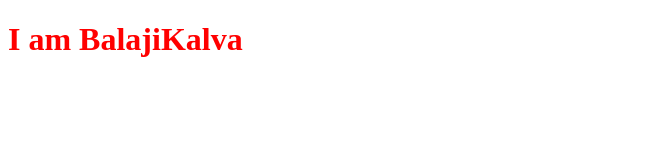
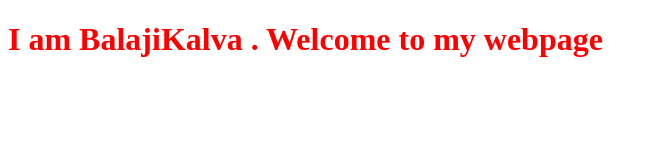
Before and after one commit to Balajikalva/JSforWebDevops, a plain HTML site: page site/index.html in a window 1280 px wide. Shown: the whole page, without its empty margins (0-657 px from the left). Drawn offline with Linux system fonts and the light colour scheme.

Commit message:
added small content to index.html.

```diff
--- a/site/index.html
+++ b/site/index.html
@@ -12,6 +12,6 @@
 		</style>
 	</head>
 	<body>
-		<h1> I am BalajiKalva</h1>
+		<h1> I am BalajiKalva . Welcome to my webpage</h1>
 	</body>
 </html>
```
